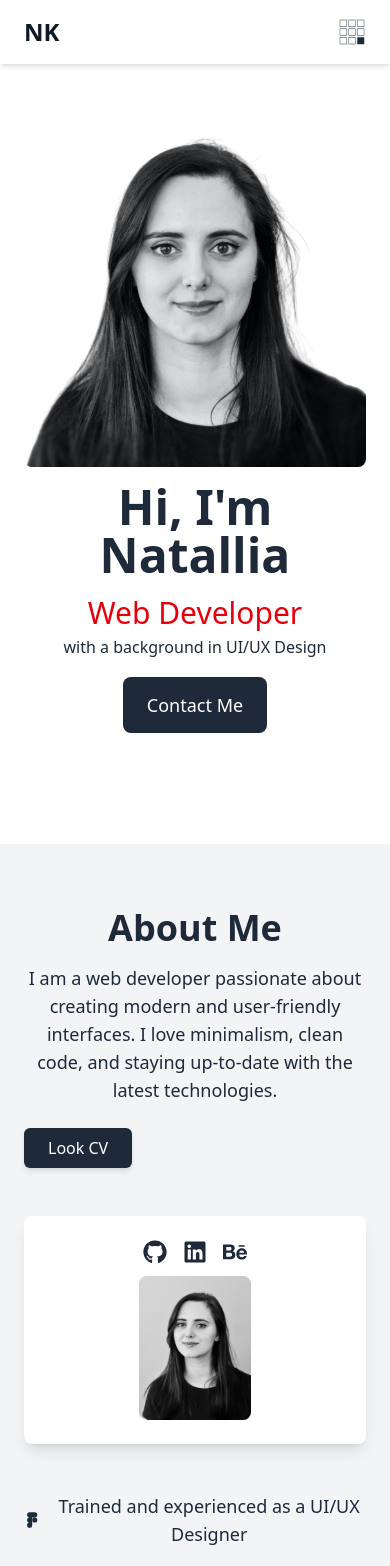
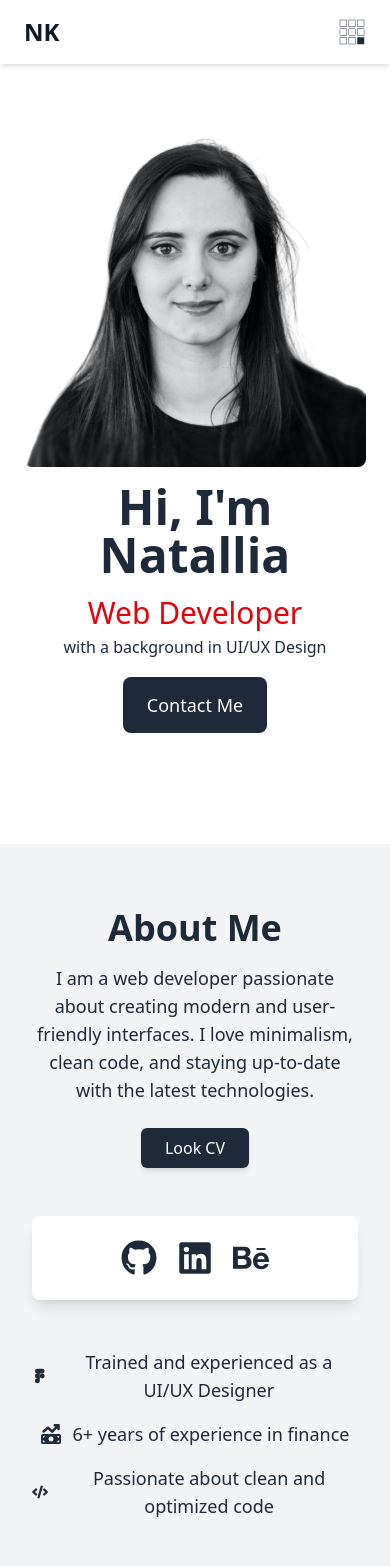
Before and after one commit to Natallia-Karatava/portfolio-Natallia-Karatava, a React (Vite) app: page / in a window 390 px wide. Shown: the top 1566 px of the page. Built offline with nearby package versions, Linux system fonts and the light colour scheme.

Commit message:
finish style

```diff
--- a/src/components/About.jsx
+++ b/src/components/About.jsx
@@ -1,12 +1,6 @@
 // src/components/About.js
 import React from "react";
-import {
-  FaLinkedin,
-  FaBehance,
-  FaGithub,
-  FaLightbulb,
-  FaCode,
-} from "react-icons/fa";
+import { FaLinkedin, FaBehance, FaGithub, FaCode } from "react-icons/fa";
 import { IoLogoFigma } from "react-icons/io5";
 import { FaMoneyBillTrendUp } from "react-icons/fa6";
 
@@ -14,9 +8,9 @@ const About = () => {
   return (
     <section
       id="about"
-      className="bg-gray-100 text-gray-800 py-16 px-6 scroll-mt-16"
+      className="bg-gray-100 text-gray-800 py-16 px-8 scroll-mt-16"
     >
-      <div className="max-w-6xl mx-auto grid grid-cols-1 md:grid-cols-[50%_20%_50%] lg:grid-cols-[40%_16%_40%] gap-12 md:gap-16 lg:gap-20 items-center">
+      <div className="max-w-6xl mx-auto grid grid-cols-1 md:grid-cols-[60%_20%] lg:grid-cols-[40%_16%_40%] gap-12 md:gap-16 lg:gap-20 items-center">
         {/* Left Section - About Text + Button */}
         <div className="flex flex-col justify-center text-center md:text-left">
           <h2 className="text-4xl font-semibold mb-4">About Me</h2>
@@ -29,7 +23,7 @@ const About = () => {
             href="src/images/CV-Karatava Natallia-DE.pdf"
             target="_blank"
             rel="noopener noreferrer"
-            className="bg-gray-800 text-white px-6 py-2 rounded-md shadow-md hover:bg-red-600 hover:text-gray-800 transition w-max self-start"
+            className="bg-gray-800 text-white px-6 py-2 rounded-md shadow-md hover:bg-red-600 hover:text-gray-800 transition w-max md:self-start self-center"
           >
             Look CV
           </a>
@@ -38,10 +32,10 @@ const About = () => {
         {/* Center Section - Photo + Social Icons */}
         <div className="relative bg-white shadow-lg rounded-lg py-6 flex flex-col items-center">
           {/* Social Icons above the photo */}
-          <div className="flex gap-4 mb-3">
+          <div className="flex gap-5 mx-3 md:mb-3">
             <a
               href="https://github.com/Natallia-Karatava"
-              className="text-gray-800 text-2xl md:text-3xl hover:text-red-600"
+              className="text-gray-800 text-4xl md:text-3xl hover:text-red-600"
               target="_blank"
               rel="noopener noreferrer"
             >
@@ -51,7 +45,7 @@ const About = () => {
               href="https://www.linkedin.com/in/natallia-karatava"
               target="_blank"
               rel="noopener noreferrer"
-              className="text-gray-800 text-2xl md:text-3xl hover:text-red-600"
+              className="text-gray-800 text-4xl md:text-3xl hover:text-red-600"
             >
               <FaLinkedin />
             </a>
@@ -59,13 +53,13 @@ const About = () => {
               href="https://www.behance.net/natalliakaratava"
               target="_blank"
               rel="noopener noreferrer"
-              className="text-gray-800 text-2xl md:text-3xl hover:text-red-600"
+              className="text-gray-800 text-4xl md:text-3xl hover:text-red-600"
             >
               <FaBehance />
             </a>
           </div>
           {/* Photo Placeholder */}
-          <div className="w-28 h-36 md:w-32 md:h-40 bg-gray-100 rounded-lg">
+          <div className=" hidden md:block w-28 h-36 md:w-32 md:h-40 bg-gray-100 rounded-lg">
             <img
               src="src/images/NK-foto-s.png"
               alt="foto-NK"
--- a/src/components/Hero.jsx
+++ b/src/components/Hero.jsx
@@ -3,15 +3,16 @@ import RedDotTransform from "./RedDotTransform";
 
 const Hero = () => {
   return (
-    <div className="relative hero bg-white min-h-screen flex items-center justify-center overflow-hidden">
+    <div className="relative hero bg-white min-h-screen flex items-center justify-center overflow: visible">
       <div className="hero-content flex-col lg:flex-row-reverse lg:gap-32 w-full max-w-7xl px-6">
-        <div>
+        <div className="relative">
           <img
             src="src/images/NK-foto-blur.png"
             className="w-full max-w-md lg:max-w-lg h-auto rounded-lg"
             alt="Natallia"
           />
-          <div className="hidden md:block absolute top-122 right-18 -translate-x-1/2 z-10  pointer-events-none">
+
+          <div className="hidden lg:block absolute top-65 right-10 transform translate-x-1/2 translate-y-1/2 z-10 pointer-events-none">
             <RedDotsGrid />
           </div>
         </div>
--- a/src/components/RedDotsGrid.jsx
+++ b/src/components/RedDotsGrid.jsx
@@ -4,25 +4,23 @@ const RedDotsGrid = () => {
   return (
     <div className="relative w-fit h-fit grid grid-cols-12 gap-3">
       {[...Array(144)].map((_, i) => {
-        // Рассчитываем случайную задержку появления для каждого кружка
-        const delay = Math.random() * 1.5; // от 0 до 1.5 сек
-
+        const delay = Math.random() * 1.5; // random delay
         return (
           <motion.div
             key={i}
             className="w-2 h-2 bg-red-600 rounded-full opacity-80"
             initial={{
-              y: -400, // Начинают выше экрана
-              opacity: 0, // Изначально невидимы
+              y: -400,
+              opacity: 0,
             }}
             animate={{
-              y: 0, // Опускаются в сетку
-              opacity: 1, // Становятся видимыми
+              y: 0,
+              opacity: 1,
             }}
             transition={{
-              duration: 0.8, // Длительность анимации
+              duration: 0.8,
               ease: "easeOut",
-              delay, // Индивидуальная задержка для каждого кружка
+              delay,
             }}
           />
         );
--- a/src/components/Skills.jsx
+++ b/src/components/Skills.jsx
@@ -15,7 +15,7 @@ const Skills = () => {
   return (
     <section
       id="skills"
-      className="bg-gray-100 text-gray-800 pt-10 pb-14 text-center scroll-mt-16"
+      className="bg-gray-100 text-gray-800 pt-10 pb-14 px-8 text-center scroll-mt-16 "
     >
       <h2 className="text-4xl font-semibold mb-12">My Skills</h2>
       <div className="flex justify-center gap-12 flex-wrap">
```
